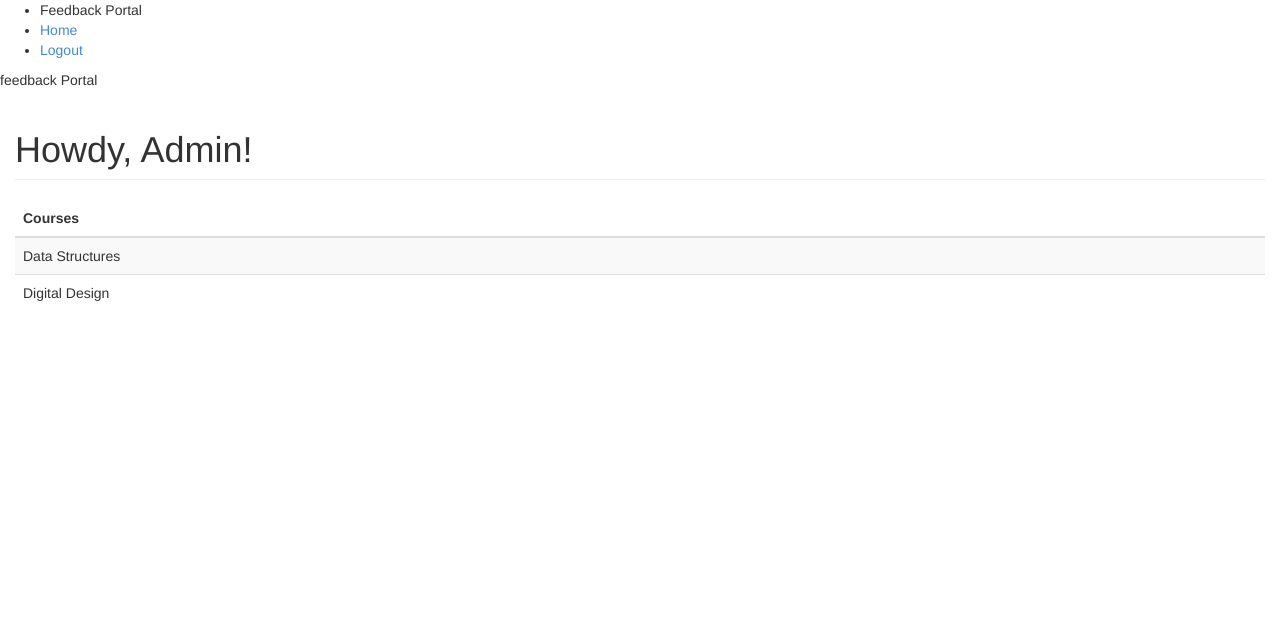
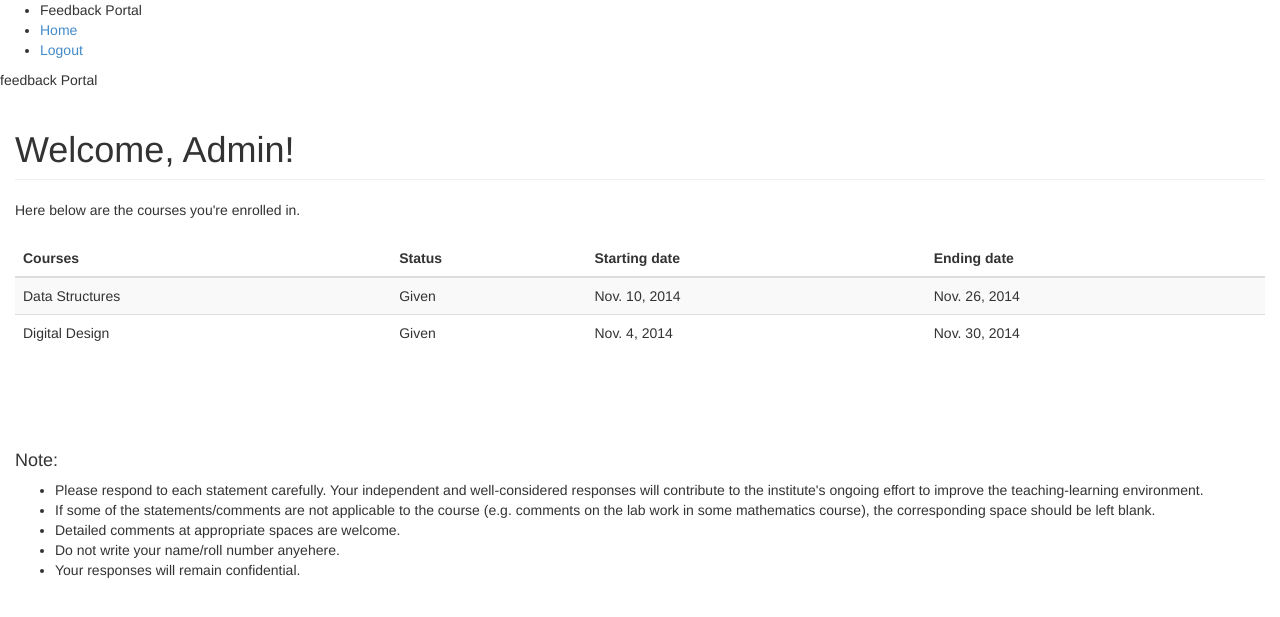
Before and after one commit to jayadeepk/feedback, a Django app: page /feedback/home/ in a window 1280 px wide. Shown: the top 617 px of the page. Run offline with Django 3.2, Linux system fonts and the light colour scheme; a user stored in the database is signed in; data comes from the database, SQL or seed files in the repository; both versions use the stored data as it was after the commit; parts of the project's set-up code (start-up, migrations or seed data) failed here and were passed over; some libraries are stand-ins or nearby versions.

Commit message:
Add Student's Dashboard
Users can now log in, view the list of courses they are enrolled in and can give
feedback on the overall course. Once the feedback is given the feedback_status
turns to "Given" and the user cannot give another feedback on that course.
- Many-to-many relation between Course and Student is achieved through 'CourseStudent' model.
- Task model contains the feedback inputs from the feedback form.
- A CourseStudent can have many tasks, so appropriate foreign key is added.

```diff
--- a/mysite/feedback/models.py
+++ b/mysite/feedback/models.py
@@ -1,24 +1,29 @@
 from django.db import models
 from django.contrib.auth.models import User, Group, Permission
 
-
-class Professor(User):
-    """
-    Professor is a special User.
-    He can be allotted to many courses.
-    """
-    is_professor = models.BooleanField( default = True)
-    pass
-
 class Course(models.Model):
     """
-    Each course has many professors and many tasks.
+    Each course has many users and many tasks.
     """
     name = models.CharField(max_length=128)
-    professor = models.ManyToManyField(Professor, through='CourseProfessor')
+    message = models.TextField()
+    user = models.ManyToManyField(User, through='CourseUser')
+    starting_date = models.DateField(null=True)
+    ending_date = models.DateField(null=True)
 
     def __str__(self):
         return self.name
+
+class CourseUser(models.Model):
+    """
+    Many to many relation between Course and User
+    """
+    course = models.ForeignKey(Course)
+    user = models.ForeignKey(User)
+    feedback_status = models.BooleanField(default=False)
+
+    def __str__(self):
+        return self.user.username
 
 class Task(models.Model):
     """
@@ -28,25 +33,20 @@ class Task(models.Model):
     """
     student = models.ForeignKey(User)
     course = models.ForeignKey(Course)
-    subject = models.CharField( max_length=100)
-    description = models.TextField()
+    courseuser = models.ForeignKey(CourseUser)
+    opinion = models.TextField()
+    suggestions = models.TextField()
     created_at = models.DateTimeField( auto_now_add = True, blank = True)
 
     def __str__(self):
-        return self.subject
+        return self.student.username
 
-class CourseProfessor(models.Model):
-    """
-    Many to many relation between Course and Professor
-    """
-    course = models.ForeignKey(Course)
-    professor = models.ForeignKey(Professor)
-
-class TaskProfessor(models.Model):
-    """
-    Many to many relation between Task and Professor
-    """
-    task = models.ForeignKey(Task)
-    professor = models.ForeignKey(Professor)
-    # Fields of the feedback specific to professor
-    text = models.TextField()
+#-----------------------------------
+# class TaskProfessor(models.Model):
+#     """
+#     Many to many relation between Task and Professor
+#     """
+#     task = models.ForeignKey(Task)
+#     user = models.ForeignKey(Professor)
+#     # Fields of the feedback specific to user
+#     text = models.TextField()
--- a/mysite/feedback/templates/feedback/home.html
+++ b/mysite/feedback/templates/feedback/home.html
@@ -1,25 +1,48 @@
 {% extends "base.html" %}
 {% block home %} class="active" {% endblock %}
 {% block main %}
-<h1 class="page-header">Howdy, {{ full_name }}!</h1>
+<h1 class="page-header">Welcome, {{ full_name }}!</h1>
 
-{% if courses %}
-<table class="table table-striped">
+{% if courseusers %}
+<p>Here below are the courses you're enrolled in.</p>
+<table class="table table-striped" style="margin-top:20px;">
     <thead>
         <th>Courses</th>
+        <th>Status</th>
+        <th>Starting date</th>
+        <th>Ending date</th>
     </thead>
 
     <tbody>
-    {%for course in courses %}
+    {%for courseuser in courseusers %}
         <tr>
-            <td>{{ course.name }}</td>
+            {% if courseuser.feedback_status %}
+            <td>{{ courseuser.course.name }}</td>
+            <td>Given</td>
+            {% else %}
+            <td><a href="/feedback/{{courseuser.course.id}}/course/">{{ courseuser.course.name }}</a></td>
+            <td>Not Given</td>
+            {% endif %}
+            <td>{{ courseuser.course.starting_date }}</td>
+            <td>{{ courseuser.course.ending_date }}</td>
         </tr>
     {% endfor %}
     </tbody>
 </table>
+<div style="margin-top:100px;">
+<h4>Note:</h4>
+    <ul>
+        <li>Please respond to each statement carefully. Your independent and well-considered responses will contribute to the institute's ongoing effort to improve the teaching-learning environment.</li>
+        <li>If some of the statements/comments are not applicable to the course (e.g. comments on the lab work in some mathematics course), the corresponding space should be left blank.</li>
+        <li>Detailed comments at appropriate spaces are welcome.</li>
+        <li>Do not write your name/roll number anyehere.</li>
+        <li>Your responses will remain confidential.</li>
+    </ul>
+</div>
 
 {%else %}
-    <p>Ooh...  It looks like there are no courses. Please contact the administrator for more details.</p>
+    <p>It looks like there are no courses you have been allotted to</p>
+    <p>Please contact the administrator for more details.</p>
 {%endif %}
 
 {% endblock %}
--- a/mysite/feedback/urls.py
+++ b/mysite/feedback/urls.py
@@ -8,7 +8,6 @@ urlpatterns = [
         url('logout/$', views.logout, name='logout'),
         url('home/$', views.home, name='home'),
 
-        # url(r'^(?P<task_id>\d+)/previous-feedback/$',views.usertask_detail),
-        # url('new-feedback/$', views.new_feedback),
-        # url('submitted/$', views.new_feedback),
+        url(r'^(?P<course_id>\d+)/course/$',views.course_detail),
+        url(r'^(?P<course_id>\d+)/submitted/$',views.course_form_submitted),
 ]
--- a/mysite/feedback/views.py
+++ b/mysite/feedback/views.py
@@ -1,5 +1,5 @@
 from django.shortcuts import render, render_to_response
-from django.http import HttpResponse, HttpResponseRedirect
+from django.http import HttpResponse, HttpResponseRedirect, Http404
 from django.views import generic
 from django.core.context_processors import csrf
 from django.views.decorators.csrf import csrf_protect
@@ -12,9 +12,10 @@ from feedback import forms
 from feedback.models import Task, Course
 from django.contrib.auth.models import Group
 
-#------------------------------------------------------------
-#       User Authentication
-#------------------------------------------------------------
+
+#----------------------------------------------------------------
+# User Authentication
+#----------------------------------------------------------------
 
 def login(request):
     """
@@ -49,9 +50,8 @@ def logout(request):
 
 
 #------------------------------------------------------------
-#       Student's dashboard
+# Student's dashboard
 #------------------------------------------------------------
-
 
 @login_required(login_url="/feedback/")
 def home(request):
@@ -62,11 +62,57 @@ def home(request):
     view '/<course_id>/course' where he can see previous feedbacks
     on the course and 'add new feedback' button.
     """
-
-    course_list=Course.objects.all()
+    user = request.user
+    courseuser_list = user.courseuser_set.all()
     full_name = request.user.username
     return render_to_response('feedback/home.html',
                             {'full_name': full_name.capitalize(),
                             'username': request.user.username,
-                            'courses': course_list,},
+                            'courseusers': courseuser_list,},
                             context_instance = RequestContext(request))
+
+
+@login_required(login_url="/feedback/")
+def course_detail(request, course_id):
+    """
+    Displays information about a particular course.
+
+    User can enter the feedback about the overall course or go to
+    feedback forms of individual professors.
+    """
+    course = get_object_or_404(Course, id=course_id)
+    courseuser = get_object_or_404(course.courseuser_set, user = request.user)
+
+    if(courseuser.feedback_status):
+        return HttpResponseRedirect("/feedback/home/")
+
+    return render_to_response('feedback/course_detail.html',
+                            {'course':course,
+                            'course_name':course.name.capitalize(),
+                            'course_form':forms.CourseTaskForm()},
+                            context_instance=RequestContext(request))
+
+
+@login_required(login_url="/feedback/")
+def course_form_submitted(request, course_id):
+    """
+    Saves the feedback form on the overall course
+    """
+    course = get_object_or_404(Course, id=course_id)
+    courseuser = get_object_or_404(course.courseuser_set, user = request.user)
+
+    if(courseuser.feedback_status):
+        return HttpResponseRedirect("/feedback/home/")
+
+    if request.method == 'POST':
+        form = forms.CourseTaskForm(request.POST)
+        if form.is_valid():
+            task = form.save(commit=False)
+            task.student = request.user
+            task.course = course
+            task.courseuser = courseuser
+            task.save()
+            courseuser.feedback_status = True
+            courseuser.save()
+
+    return HttpResponseRedirect("/feedback/home/")
```
Also changed, not shown: mysite/feedback/admin.py (+6 -7 lines), mysite/feedback/forms.py (+14 -3 lines), mysite/feedback/templates/feedback/course_detail.html (added, +18 -0 lines), mysite/db.sqlite3 (added), mysite/feedback/migrations/0001_initial.py (added), mysite/feedback/migrations/__init__.py (added).
